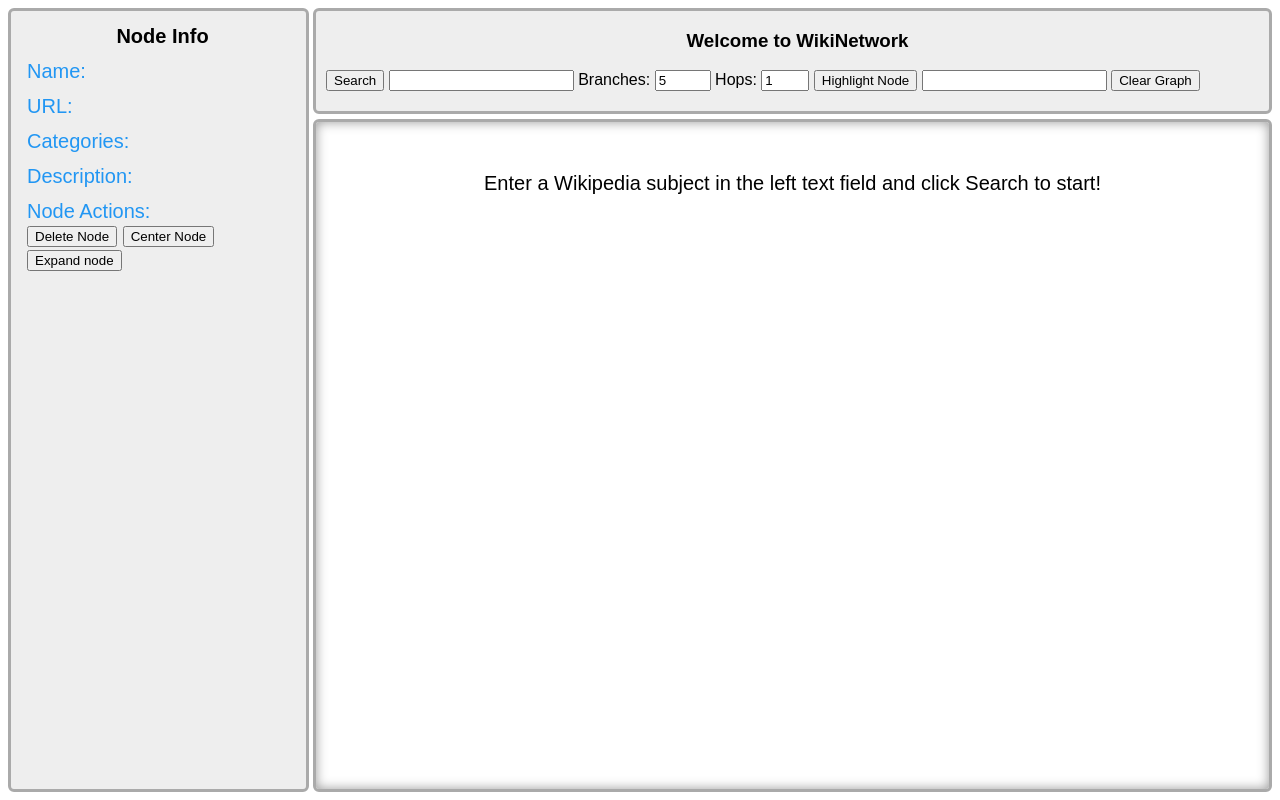
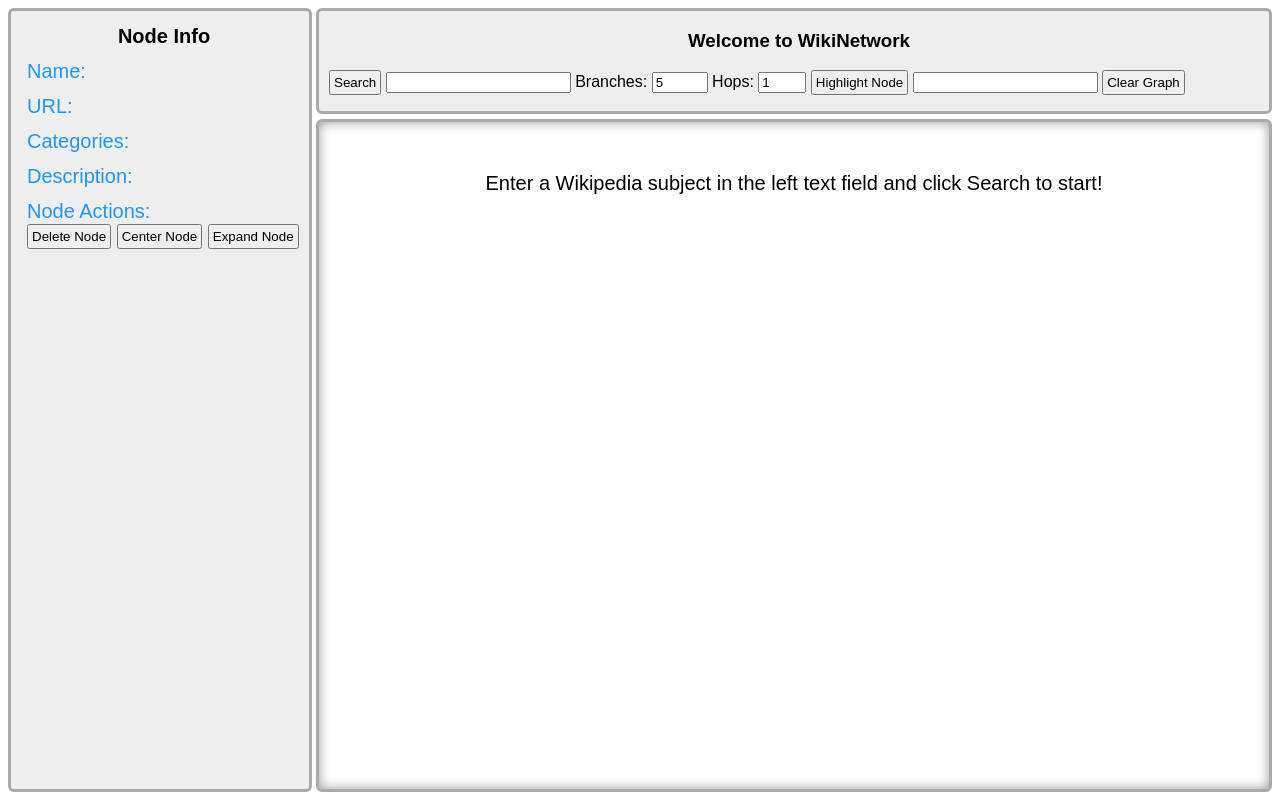
Before and after one commit to alexlk42/WikiNetwork, a website: page wikinetwork.htm in a window 1280 px wide. Drawn offline with nearby package versions, Linux system fonts and the light colour scheme.

Commit message:
tweaked buttons

```diff
--- a/wikinetwork.css
+++ b/wikinetwork.css
@@ -8,7 +8,7 @@
     top: 8px;
     bottom: 8px;
     float: left;
-    width: 295px;
+    width: 298px;
     background: #eee;
     overflow-x: hidden;
     padding: 8px 0;
@@ -42,7 +42,7 @@
     overflow-x: hidden;
     border-radius: 6px;
     font-size: 16px;
-    margin-left: 305px;
+    margin-left: 308px;
     border: 3px solid #aaa;
     padding-left: 10px;
 }
@@ -55,7 +55,7 @@
   right: 8px;
   border: 3px solid #aaa;
   border-radius: 6px;
-  margin-left: 305px;
+  margin-left: 308px;
   overflow: hidden;
   box-shadow: inset 0 0 12px #999;
 }
@@ -71,6 +71,10 @@
 svg {
   width: 100%;
   height: 100%;
+}
+
+button {
+  padding: 3px;
 }
 
 @media screen and (max-height: 450px) {
--- a/wikinetwork.htm
+++ b/wikinetwork.htm
@@ -79,7 +79,7 @@
 				Node Actions:<br>
 				<button type="button" onclick="handleDelete()">Delete Node</button>
 				<button type="button" onclick = "handleCenter()">Center Node</button>
-				<button type="button" onclick = "handleExpand()">Expand node</button>
+				<button type="button" onclick = "handleExpand()">Expand Node</button>
 			</div>
 		</div>
 		<!-- /sidebar-->
```
